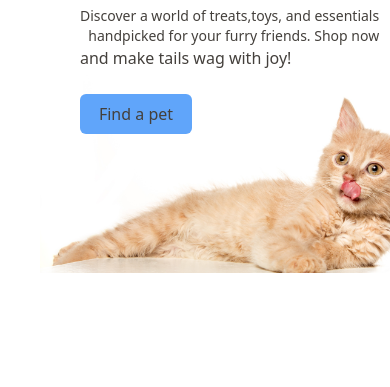
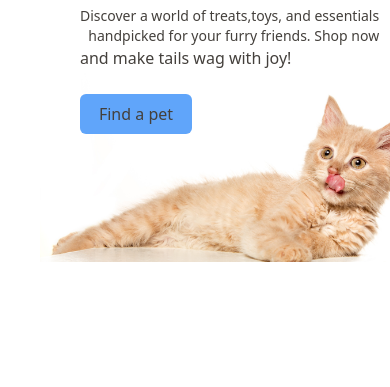
Before and after one commit to BELALKHANBK/aggignment-003, a plain HTML site: page index.html in a window 390 px wide. Shown: the part 396-783 px from the top of the page. Drawn offline with nearby package versions, Linux system fonts and the light colour scheme.

Commit message:
five commit

```diff
--- a/index.html
+++ b/index.html
@@ -74,9 +74,12 @@
 
         </div>
         <div class=" absolute  ml-20 mt-10 sm:-mt-120 items-center flex-col bg-white lg:flex-col w-100 sm:w-200">
-            <img class=" h-100 w-100 sm:w-250 sm:-mt-80 -mt-16 -ml-10 sm:ml-20" src="c1-assets/cat-big.png ">
+            <img class=" h-100 w-95 sm:w-250 sm:-mt-80 -mt-16 -ml-10 sm:ml-20" src="c1-assets/cat-big.png ">
         </div>
     </section>
+
+
+
 
     <section class="bg-white max-w-5xl m-auto mt-80">
         <h1 class="text-4xl text-center py-16 underline ">Browse By Categories</h1>
```
